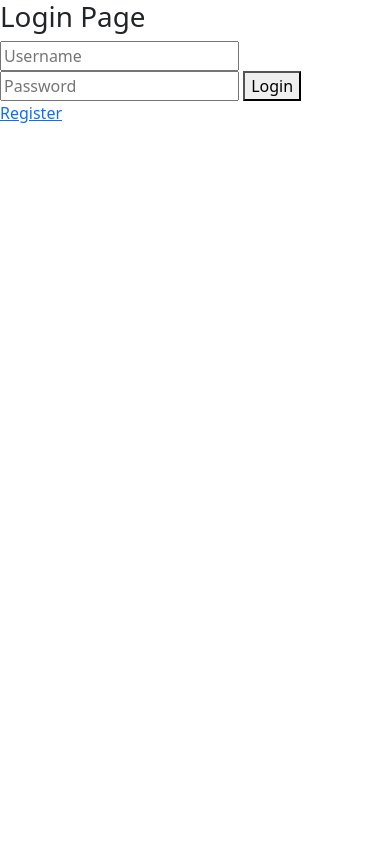
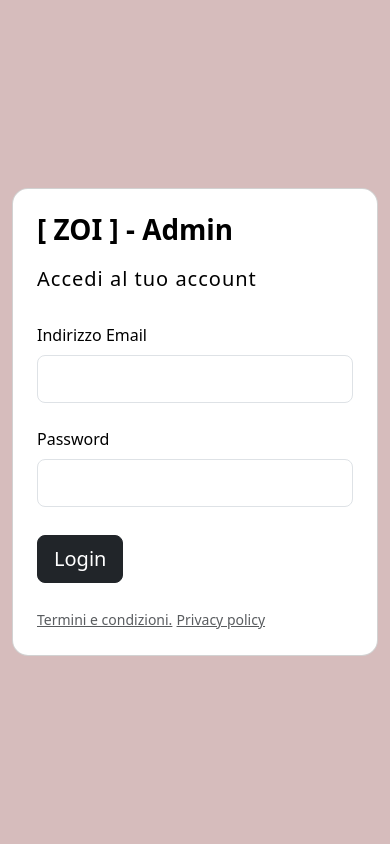
Before and after one commit to Pyro18/zoi-beauty, a PHP site: page /frontend/components/adminpages/auth/login.php in a window 390 px wide. Run offline with PHP 8.4, Linux system fonts and the light colour scheme; some libraries are stand-ins or nearby versions.

Commit message:
admin login

```diff
--- /dev/null
+++ b/server/frontend/assets/js/admin/login.js
@@ -0,0 +1,58 @@
+console.log('auth.js loaded');
+
+// Funzione per l'invio del modulo di auth
+function handleLoginFormSubmit(event) {
+    event.preventDefault();
+
+    // Ottenere i valori dei campi di input
+    const emailInput = document.querySelector('input[name="email"]');
+    const passwordInput = document.querySelector('input[name="password"]');
+
+    console.log('emailInput:', emailInput);
+    console.log('passwordInput:', passwordInput);
+
+    if (emailInput && passwordInput) {
+        const email = emailInput.value;
+        const password = passwordInput.value;
+
+        let messageDiv = document.getElementById('success-login');
+        let errorDiv = document.getElementById('error-login');
+        // Effettuare la richiesta XMLHttpRequest
+        const xhr = new XMLHttpRequest();
+        xhr.open('POST', 'http://localhost:8080/backend/api/v1/auth/admin_login.php', true);
+        xhr.setRequestHeader('Content-Type', 'application/json');
+        xhr.onreadystatechange = function () {
+            if (xhr.readyState === 4) {
+                if (xhr.status === 200) {
+                    const data = JSON.parse(xhr.responseText);
+                    if (data.status === 'success') {
+
+                        window.location.href = '/admin/dashboard';
+                    } else {
+                        // Gestisci l'errore di login
+                        errorDiv.innerHTML = `<div id="error-login" class="container alert alert-danger" role="alert">${data.message}</div>`;
+                    }
+                } else {
+                    // Gestisci l'errore di rete
+                    console.error('Error:', xhr.status, xhr.statusText);
+                    errorDiv.innerHTML = `<div id="error-login" class="container alert alert-danger" role="alert">Login fallito. Si prega di riprovare più tardi.</div>`;
+                }
+            }
+        };
+        xhr.send(JSON.stringify({
+            email: email,
+            password: password
+        }));
+    } else {
+        console.error('Input fields not found');
+    }
+}
+
+window.onload = function() {
+    const form = document.querySelector('form');
+    if (form) {
+        form.addEventListener('submit', handleLoginFormSubmit);
+    } else {
+        console.error('Form element not found');
+    }
+};
--- a/server/frontend/components/adminpages/auth/login.php
+++ b/server/frontend/components/adminpages/auth/login.php
@@ -6,51 +6,52 @@
     <link href="https://cdn.jsdelivr.net/npm/bootstrap@5.3.3/dist/css/bootstrap.min.css" rel="stylesheet" integrity="sha384-QWTKZyjpPEjISv5WaRU9OFeRpok6YctnYmDr5pNlyT2bRjXh0JMhjY6hW+ALEwIH" crossorigin="anonymous">
     <script src="https://unpkg.com/@popperjs/core@2/dist/umd/popper.js"></script>
     <script src="https://cdn.jsdelivr.net/npm/bootstrap@5.3.3/dist/js/bootstrap.bundle.min.js" integrity="sha384-YvpcrYf0tY3lHB60NNkmXc5s9fDVZLESaAA55NDzOxhy9GkcIdslK1eN7N6jIeHz" crossorigin="anonymous"></script>
-    <link rel="stylesheet" href="/frontend/assets/css/auth/login.css">
-
-
-
-    <link
-            rel="stylesheet"
-            data-purpose="Layout StyleSheet"
-            title="Web Awesome"
-            href="/css/app-wa-fba26eda6a3fd6b4d0ce0def1e2ba1d7.css?vsn=d"
-    >
-
-    <link
-            rel="stylesheet"
-            href="https://site-assets.fontawesome.com/releases/v6.5.1/css/all.css"
-    >
-
-    <link
-            rel="stylesheet"
-            href="https://site-assets.fontawesome.com/releases/v6.5.1/css/sharp-thin.css"
-    >
-
-    <link
-            rel="stylesheet"
-            href="https://site-assets.fontawesome.com/releases/v6.5.1/css/sharp-solid.css"
-    >
-
-    <link
-            rel="stylesheet"
-            href="https://site-assets.fontawesome.com/releases/v6.5.1/css/sharp-regular.css"
-    >
-
-    <link
-            rel="stylesheet"
-            href="https://site-assets.fontawesome.com/releases/v6.5.1/css/sharp-light.css"
-    >
     <title>ZOI | LOGIN</title>
-
 </head>
 <body>
-    <h1>Login Page</h1>
-    <form action="/" method="POST">
-        <input type="text" name="username" placeholder="Username">
-        <input type="password" name="password" placeholder="Password">
-        <button type="submit">Login</button>
-    </form>
-    <a href="/register">Register</a>
+
+<section class="vh-100" style="background-color: #d6bcbc;">
+    <div class="container py-5 h-100">
+        <div class="row d-flex justify-content-center align-items-center h-100">
+            <div class="col col-xl-10">
+                <div class="card" style="border-radius: 1rem;">
+                    <div class="row g-0">
+                        <div class="col-md-6 col-lg-5 d-none d-md-block">
+                            <img src="https://i.imgur.com/pWdUc4d.jpeg" alt="login form" class="img-fluid" style="border-radius: 1rem 0 0 1rem;" />
+                        </div>
+                        <div class="col-md-6 col-lg-7 d-flex align-items-center">
+                            <div class="card-body p-4 p-lg-5 text-black">
+                                <form id="loginForm" method="post">
+                                    <div class="d-flex align-items-center mb-3 pb-1">
+                                        <span class="h1 fw-bold mb-0">[ ZOI ] - Admin</span>
+                                    </div>
+                                    <h5 class="fw-normal mb-3 pb-3" style="letter-spacing: 1px;">Accedi al tuo account</h5>
+                                    <div class="form-outline mb-4">
+                                        <label class="form-label" for="emailInput">Indirizzo Email</label>
+                                        <input type="email" id="emailInput" class="form-control form-control-lg" name="email" />
+                                    </div>
+                                    <div class="form-outline mb-4">
+                                        <label class="form-label" for="passwordInput">Password</label>
+                                        <input type="password" id="passwordInput" class="form-control form-control-lg" name="password" />
+                                    </div>
+                                    <div class="pt-1 mb-4">
+                                        <button class="btn btn-dark btn-lg btn-block" type="submit">Login</button>
+                                    </div>
+                                    <a href="#!" class="small text-muted">Termini e condizioni.</a>
+                                    <a href="#!" class="small text-muted">Privacy policy</a>
+                                </form>
+                            </div>
+                        </div>
+                    </div>
+                </div>
+            </div>
+        </div>
+    </div>
+
+    <div id="success-login"></div>
+    <div id="error-login"></div>
+</section>
+
+<script src="../../../assets/js/admin/login.js"></script>
 </body>
 </html>
```
Also changed, not shown: server/backend/api/v1/auth/admin_login.php (added, +56 -0 lines), server/frontend/components/adminpages/auth/register.php (deleted, +0 -59 lines), server/.htaccess.
